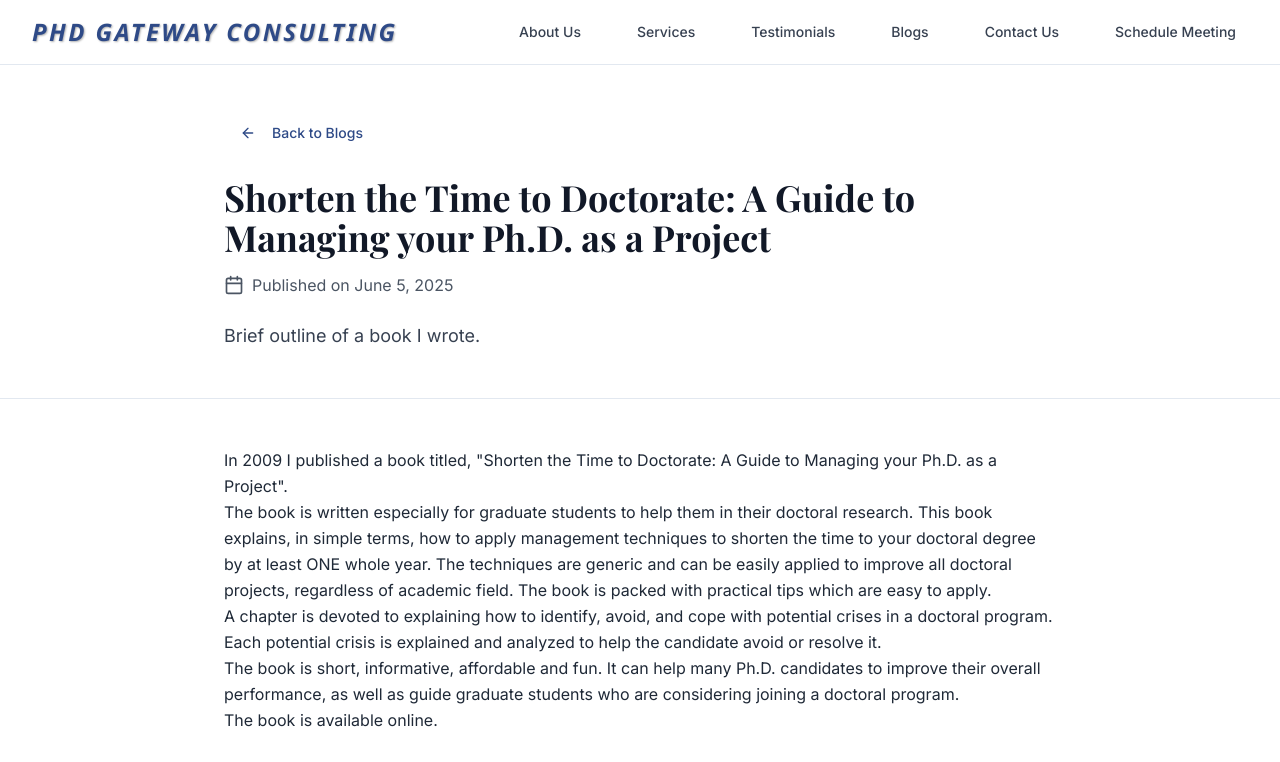
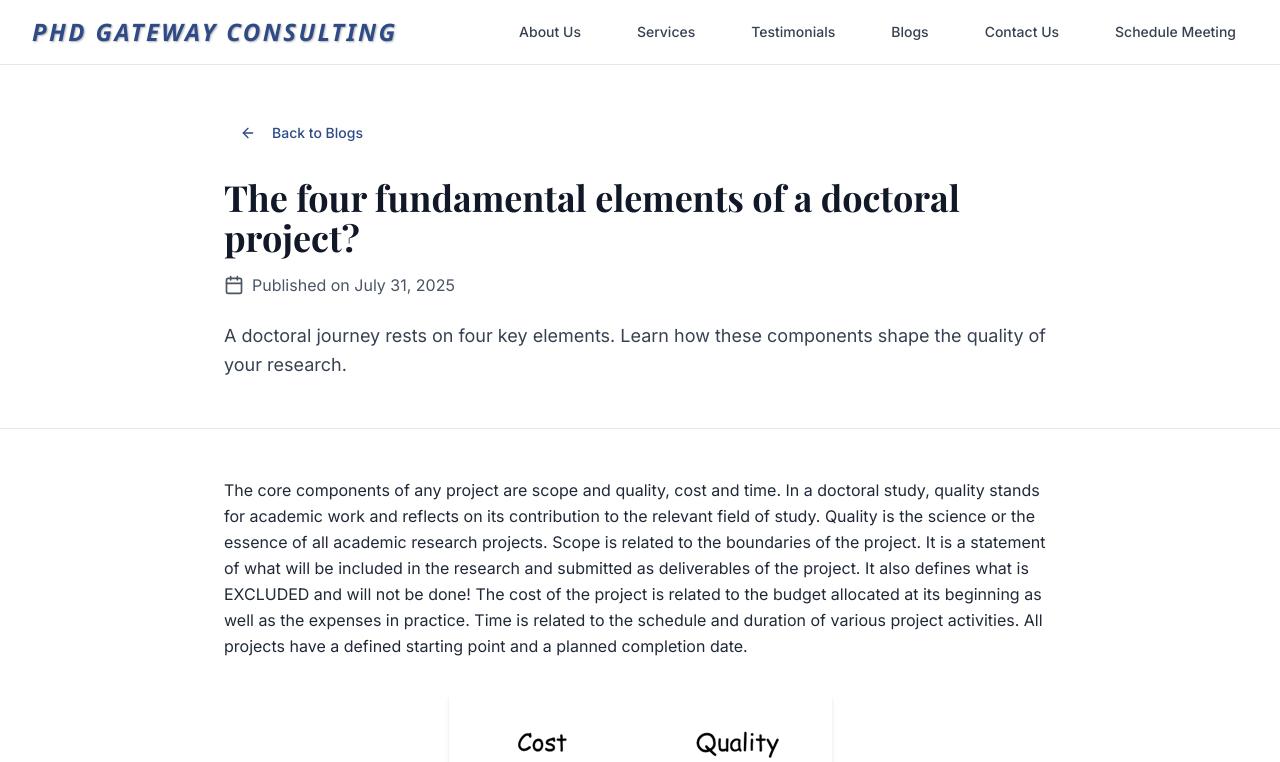
Before and after one commit to ReuvenKatz/pathway-nexus-gateway1, a React (Vite) app: page /blogs/1 in a window 1280 px wide. Shown: the top 762 px of the page. Built offline with nearby package versions, Linux system fonts and the light colour scheme; a web font is replaced by a local one.

Commit message:
Add new blog post

```diff
--- a/src/data/blogs.ts
+++ b/src/data/blogs.ts
@@ -9,6 +9,27 @@ export interface Blog {
 export const blogs: Blog[] = [
   {
     id: "1",
+    title: "The four fundamental elements of a doctoral project?",
+    description: "A doctoral journey rests on four key elements. Learn how these components shape the quality of your research.",
+    publishDate: "2025-07-31",
+    content: `
+      <div class="prose max-w-none">
+        <p>The core components of any project are scope and quality, cost and time. In a doctoral study, quality stands for academic work and reflects on its contribution to the relevant field of study. Quality is the science or the essence of all academic research projects. Scope is related to the boundaries of the project. It is a statement of what will be included in the research and submitted as deliverables of the project. It also defines what is EXCLUDED and will not be done! The cost of the project is related to the budget allocated at its beginning as well as the expenses in practice. Time is related to the schedule and duration of various project activities. All projects have a defined starting point and a planned completion date.</p>
+
+        <div class="my-8 flex justify-center">
+          <img src="/lovable-uploads/e0c42375-28ac-48fa-9c03-e44c2222ded3.png" alt="Diagram showing the four fundamental elements of a project: Cost, Quality, Time, and Scope arranged in a square" class="max-w-full h-auto rounded-lg shadow-md" />
+        </div>
+
+        <p>The relative importance of each component varies from one type of project to another. In commercial projects, the focus is typically on the cost of the project or the "bottom line". When profits are a project's main goal, cost reduction is crucial. In this case, cost becomes the "critical" component for the project's success.</p>
+
+        <p>The doctoral project is unique in that instead of focusing on cost as its main outcome, the goal is to achieve excellent quality.</p>
+
+        <p>It is very important for a Ph.D. candidate to understand this point clearly. A thesis project is not valued by its economic profit but rather by its scientific contribution, and this represents the quality of the study. Quality is manifested in the candidate's knowledge, innovation and imagination, as well as their personal investment, dedication and talent as reflected in the research dissertation.</p>
+      </div>
+    `
+  },
+  {
+    id: "2",
     title: "Shorten the Time to Doctorate: A Guide to Managing your Ph.D. as a Project",
     description: "Brief outline of a book I wrote.",
     publishDate: "2025-06-05",
@@ -27,7 +48,7 @@ export const blogs: Blog[] = [
     `
   },
   {
-    id: "2",
+    id: "3",
     title: "Why do so many doctoral students become stressed and overwhelmed?",
     description: "Candidates that haven't planned their work or monitored their progress become insecure when something goes wrong.",
     publishDate: "2025-06-12",
@@ -44,7 +65,7 @@ export const blogs: Blog[] = [
     `
   },
   {
-    id: "3",
+    id: "4",
     title: "The doctoral dissertation: Is it a project?",
     description: "Doctoral research meets the formal definition of a project; therefore, it is a research project.",
     publishDate: "2025-07-03",
@@ -65,7 +86,7 @@ export const blogs: Blog[] = [
     `
   },
   {
-    id: "4",
+    id: "5",
     title: "The \"Hidden Task\"",
     description: "Doctoral candidates must complete two parallel tasks during their doctoral project the first one is research; the other is the \"hidden task\".",
     publishDate: "2025-07-24",
```
Also changed, not shown: public/lovable-uploads/e0c42375-28ac-48fa-9c03-e44c2222ded3.png (added).
